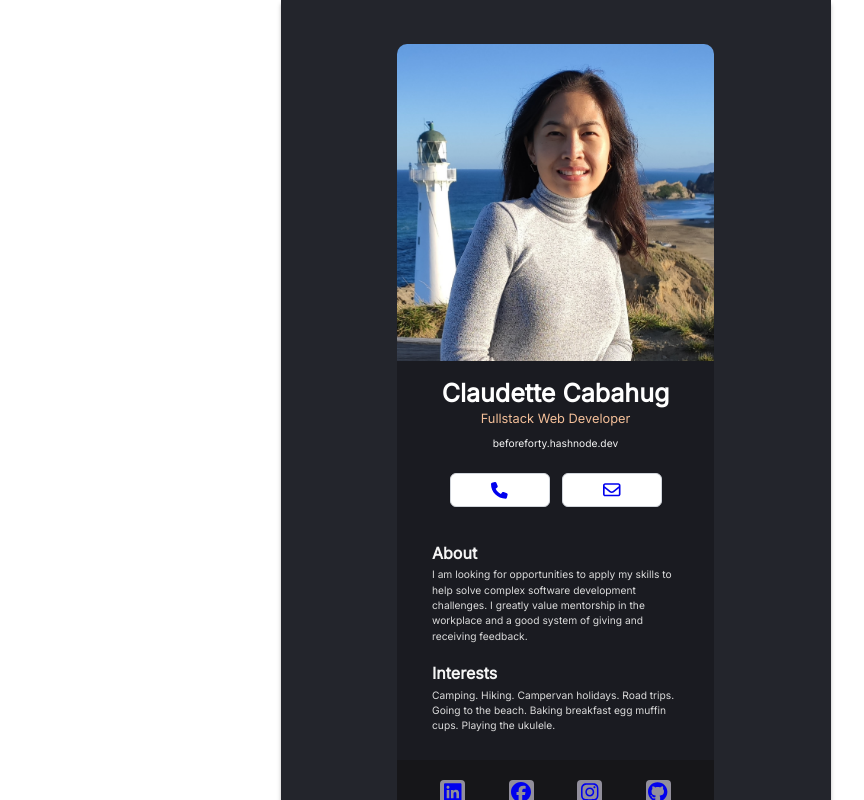
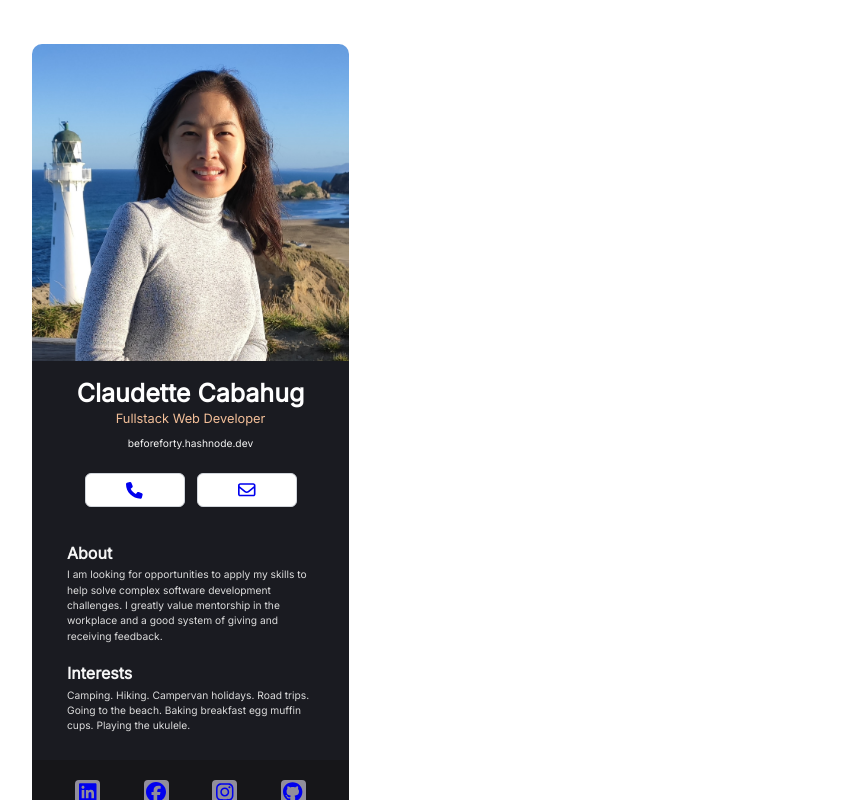
Before and after one commit to claudette-cabahug/my-digital-business-card, a React (Create React App) app: page / in a window 1280 px wide. Shown: the top 800 px of the page, without its empty margins (84-948 px from the left). Built offline with nearby package versions, Linux system fonts and the light colour scheme.

Commit message:
used vh instead of px for width and height

```diff
--- a/src/App.css
+++ b/src/App.css
@@ -3,8 +3,10 @@
 .App {
   box-sizing: *;
   position: absolute;
-  width: 550px;
-  height: 1001px;
+  /* width: 550px;
+  height: 1001px; */
+  width: 100 vw;
+  height: 100 vh;
   background: #23252C;
   box-shadow: 0px 4px 4px rgba(0, 0, 0, 0.25);
   margin-left: auto;
```
